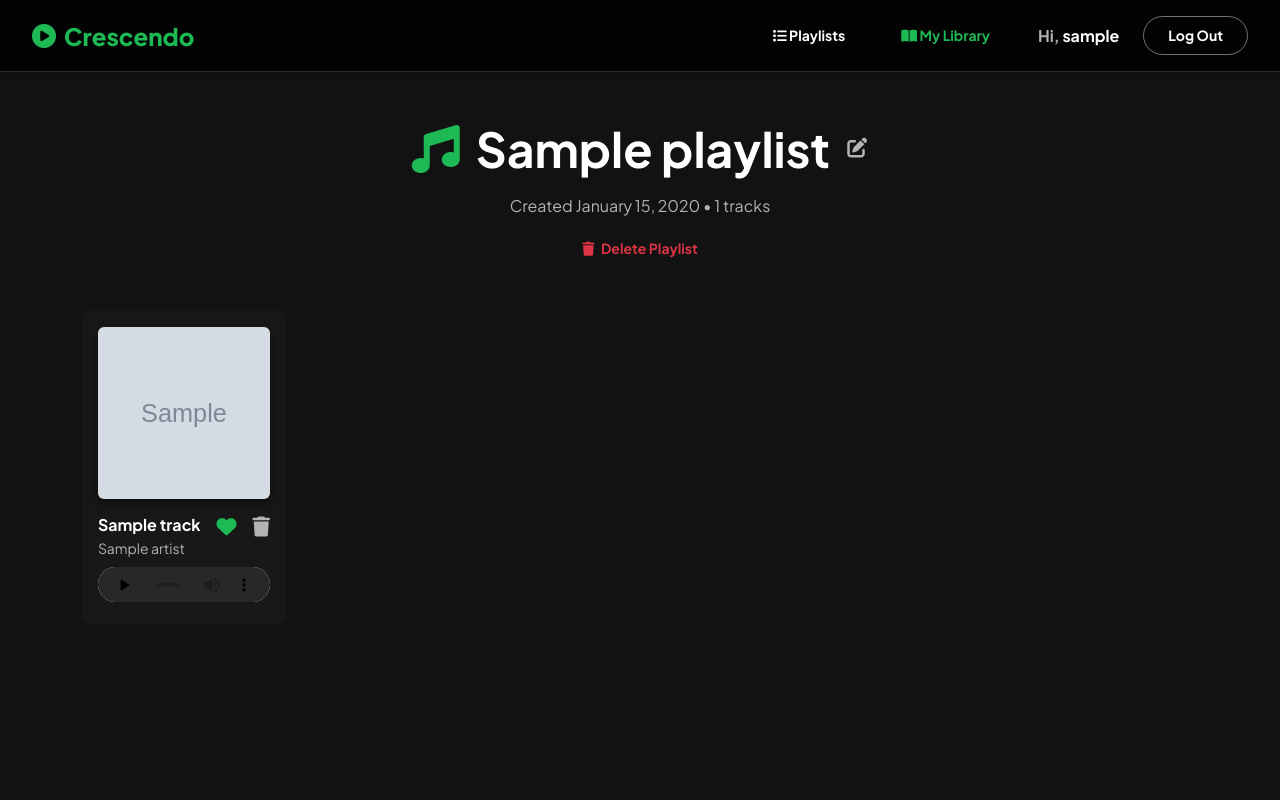
After one commit to toffees-n-gunpowder/Crescendo-Project, a Django app: page /playlist/1/ in a window 1280 px wide. The commit adds this page. Run offline with Django 5.2, Linux system fonts and the light colour scheme; a user stored in the database is signed in; tables that the repository leaves empty hold one stand-in row (values such as "Sample post"); grey boxes marked "Sample" are stand-in pictures.

Commit message:
feat: complete playlist management, genre filters, and user dashboard
- Create Playlist Detail page to view and play tracks
- Implement remove track, delete playlist, and rename playlist features
- Add interactive Genre filter buttons to the Home page
- Build User Dashboard to display account statistics (Liked Songs & Playlists)
- Update navigation bar with clickable username routing to the dashboard

```diff
--- /dev/null
+++ b/music/templates/music/playlist_detail.html
@@ -0,0 +1,202 @@
+<!DOCTYPE html>
+<html lang="en">
+<head>
+    <meta charset="UTF-8">
+    <meta name="viewport" content="width=device-width, initial-scale=1.0">
+    <title>Crescendo | {{ playlist.name }}</title>
+
+    <link rel="preconnect" href="https://fonts.googleapis.com">
+    <link rel="preconnect" href="https://fonts.gstatic.com" crossorigin>
+    <link href="https://fonts.googleapis.com/css2?family=Plus+Jakarta+Sans:wght@400;500;600;700;800&display=swap" rel="stylesheet">
+    <link href="https://cdn.jsdelivr.net/npm/bootstrap@5.3.3/dist/css/bootstrap.min.css" rel="stylesheet">
+    <link rel="stylesheet" href="https://cdnjs.cloudflare.com/ajax/libs/font-awesome/6.5.1/css/all.min.css">
+
+    <style>
+        :root {
+            --spotify-black: #121212;
+            --spotify-card: #181818;
+            --spotify-card-hover: #282828;
+            --spotify-green: #1db954;
+            --spotify-green-hover: #1ed760;
+            --spotify-text-subdued: #b3b3b3;
+        }
+
+        body { font-family: 'Plus Jakarta Sans', sans-serif; background-color: var(--spotify-black); color: #ffffff; min-height: 100vh; }
+
+        /* Navigation Bar */
+        .auth-bar { background-color: rgba(0, 0, 0, 0.8); backdrop-filter: blur(10px); padding: 1rem 2rem; display: flex; justify-content: space-between; align-items: center; position: sticky; top: 0; z-index: 1000; border-bottom: 1px solid #282828; }
+        .brand-logo { color: var(--spotify-green); font-weight: 800; font-size: 1.5rem; text-decoration: none; display: flex; align-items: center; gap: 0.5rem; }
+        .brand-logo:hover { color: var(--spotify-green-hover); }
+
+        /* Buttons */
+        .btn-spotify { background-color: var(--spotify-green); color: #000; font-weight: 700; border-radius: 50px; padding: 0.5rem 1.5rem; border: none; }
+        .btn-spotify:hover { background-color: var(--spotify-green-hover); color: #000; transform: scale(1.02); }
+        .btn-outline-spotify { background-color: transparent; color: #ffffff; font-weight: 700; border-radius: 50px; padding: 0.5rem 1.5rem; border: 1px solid #727272; transition: all 0.2s; }
+        .btn-outline-spotify:hover { border-color: #ffffff; color: #ffffff; }
+
+        /* Track Cards */
+        .track-card { background-color: var(--spotify-card); border-radius: 8px; padding: 1rem; transition: background-color 0.3s ease; height: 100%; }
+        .track-card:hover { background-color: var(--spotify-card-hover); }
+        .cover-image-wrapper { position: relative; width: 100%; padding-top: 100%; margin-bottom: 1rem; border-radius: 6px; overflow: hidden; box-shadow: 0 4px 12px rgba(0,0,0,0.5); }
+        .cover-image-wrapper img { position: absolute; top: 0; left: 0; width: 100%; height: 100%; object-fit: cover; }
+        .track-title { font-weight: 700; font-size: 1rem; margin-bottom: 0.2rem; white-space: nowrap; overflow: hidden; text-overflow: ellipsis; }
+        .track-artist { color: var(--spotify-text-subdued); font-size: 0.875rem; margin-bottom: 1rem; white-space: nowrap; overflow: hidden; text-overflow: ellipsis; }
+
+        /* Audio */
+        audio { width: 100%; height: 35px; outline: none; }
+        audio::-webkit-media-controls-panel { background-color: #282828; }
+        audio::-webkit-media-controls-current-time-display, audio::-webkit-media-controls-time-remaining-display { color: #ffffff; }
+
+        .text-green { color: var(--spotify-green); }
+        .text-subdued { color: var(--spotify-text-subdued); }
+        .custom-hover { transition: color 0.2s; }
+        .custom-hover:hover { color: #ffffff !important; }
+    </style>
+</head>
+<body>
+
+    <!-- Top Navigation -->
+    <div class="auth-bar shadow-sm mb-5">
+        <a href="{% url 'home' %}" class="brand-logo">
+            <i class="fa-solid fa-circle-play"></i> Crescendo
+        </a>
+        <div class="d-flex align-items-center">
+            <a href="{% url 'playlists' %}" class="btn btn-outline-spotify btn-sm me-2 border-0 text-white">
+                <i class="fa-solid fa-list"></i> Playlists
+            </a>
+            <a href="{% url 'library' %}" class="btn btn-outline-spotify btn-sm me-4 border-0 text-green">
+                <i class="fa-solid fa-book-open"></i> My Library
+            </a>
+            <span class="me-4 text-subdued fw-bold">Hi, <span class="text-white">{{ user.username }}</span></span>
+            <form method="POST" action="{% url 'logout' %}" style="display:inline;">
+                {% csrf_token %}
+                <button type="submit" class="btn btn-outline-spotify btn-sm">Log Out</button>
+            </form>
+        </div>
+    </div>
+
+    <div class="container mb-5 pb-5">
+
+        <!-- Header Section (UPDATED) -->
+        <div class="row mb-5 mt-4">
+            <div class="col-12 text-center">
+                <h1 class="display-5 fw-bold mb-3 d-flex justify-content-center align-items-center">
+                    <i class="fa-solid fa-music text-green me-3"></i>{{ playlist.name }}
+
+                    <!-- NEW: Rename Button (Triggers Modal) -->
+                    <button class="btn btn-link text-subdued p-0 ms-3 shadow-none" data-bs-toggle="modal" data-bs-target="#renameModal" title="Rename Playlist">
+                        <i class="fa-solid fa-pen-to-square fs-5 custom-hover"></i>
+                    </button>
+                </h1>
+                <p class="text-subdued mb-3">Created {{ playlist.created_at|date:"F j, Y" }} &bull; {{ playlist.playlist_tracks.count }} tracks</p>
+
+                <!-- NEW: Delete Playlist Button -->
+                <form method="POST" action="{% url 'delete_playlist' playlist.id %}" onsubmit="return confirm('Are you sure you want to delete this entire playlist?');">
+                    {% csrf_token %}
+                    <button type="submit" class="btn btn-outline-danger btn-sm border-0 fw-bold">
+                        <i class="fa-solid fa-trash me-1"></i> Delete Playlist
+                    </button>
+                </form>
+            </div>
+        </div>
+
+        <!-- Track Grid -->
+        <div class="row row-cols-2 row-cols-md-3 row-cols-lg-5 g-4">
+            {% for track in tracks %}
+                <div class="col">
+                    <div class="track-card d-flex flex-column">
+
+                        <!-- Album Cover -->
+                        <div class="cover-image-wrapper">
+                            {% if track.album and track.album.cover_url %}
+                                <img src="{{ track.album.cover_url }}" alt="{{ track.title }} Cover">
+                            {% else %}
+                                <div class="w-100 h-100 d-flex align-items-center justify-content-center bg-secondary">
+                                    <i class="fa-solid fa-music fa-2x text-dark"></i>
+                                </div>
+                            {% endif %}
+                        </div>
+
+                        <!-- Track Info & Like Button -->
+                        <div class="d-flex justify-content-between align-items-start mb-2">
+                            <div class="text-truncate pe-2">
+                                <h5 class="track-title mb-0" title="{{ track.title }}">{{ track.title }}</h5>
+                                <p class="track-artist mt-1 mb-0 text-truncate">
+                                    {% for artist in track.artists.all %}
+                                        {{ artist.name }}{% if not forloop.last %}, {% endif %}
+                                    {% empty %}
+                                        Unknown Artist
+                                    {% endfor %}
+                                </p>
+                            </div>
+
+                            <!-- Action Buttons (Like & Remove) -->
+                            <div class="d-flex align-items-center gap-3">
+                                <form method="POST" action="{% url 'toggle_like' track.id %}">
+                                    {% csrf_token %}
+                                    <button type="submit" class="btn btn-link p-0 border-0 shadow-none text-decoration-none">
+                                        {% if track.id in liked_track_ids %}
+                                            <i class="fa-solid fa-heart text-green fs-5"></i>
+                                        {% else %}
+                                            <i class="fa-regular fa-heart text-subdued fs-5"></i>
+                                        {% endif %}
+                                    </button>
+                                </form>
+
+                                <form method="POST" action="{% url 'remove_from_playlist' playlist.id track.id %}">
+                                    {% csrf_token %}
+                                    <button type="submit" class="btn btn-link p-0 border-0 shadow-none text-decoration-none" title="Remove from Playlist">
+                                        <i class="fa-solid fa-trash text-subdued fs-5 custom-hover" onmouseover="this.style.color='#ff4d4d'" onmouseout="this.style.color='var(--spotify-text-subdued)'"></i>
+                                    </button>
+                                </form>
+                            </div>
+                        </div>
+
+                        <!-- Audio Player -->
+                        <div class="mt-auto">
+                            {% if track.audio_file %}
+                                <audio controls preload="none">
+                                    <source src="{{ track.audio_file }}" type="audio/mpeg">
+                                </audio>
+                            {% endif %}
+                        </div>
+
+                    </div>
+                </div>
+            {% empty %}
+                <!-- Empty State -->
+                <div class="col-12 text-center text-subdued mt-5 w-100">
+                    <i class="fa-solid fa-headphones fa-3x mb-4 text-secondary"></i>
+                    <h4>This playlist is empty</h4>
+                    <p class="mb-4">Go back to the Home page to find songs and add them here!</p>
+                    <a href="{% url 'home' %}" class="btn btn-outline-spotify text-decoration-none">Discover Music</a>
+                </div>
+            {% endfor %}
+        </div>
+    </div>
+
+    <!-- NEW: Rename Playlist Modal -->
+    <div class="modal fade" id="renameModal" tabindex="-1" aria-hidden="true">
+        <div class="modal-dialog modal-dialog-centered">
+            <div class="modal-content text-white" style="background-color: var(--spotify-card); border: 1px solid #282828;">
+                <div class="modal-header border-0">
+                    <h5 class="modal-title fw-bold">Rename Playlist</h5>
+                    <button type="button" class="btn-close btn-close-white" data-bs-dismiss="modal" aria-label="Close"></button>
+                </div>
+                <form method="POST" action="{% url 'rename_playlist' playlist.id %}">
+                    {% csrf_token %}
+                    <div class="modal-body">
+                        <input type="text" name="name" class="form-control text-white" style="background-color: #242424; border: 1px solid transparent;" value="{{ playlist.name }}" required>
+                    </div>
+                    <div class="modal-footer border-0">
+                        <button type="button" class="btn btn-outline-spotify" data-bs-dismiss="modal">Cancel</button>
+                        <button type="submit" class="btn btn-spotify">Save</button>
+                    </div>
+                </form>
+            </div>
+        </div>
+    </div>
+
+    <script src="https://cdn.jsdelivr.net/npm/bootstrap@5.3.3/dist/js/bootstrap.bundle.min.js"></script>
+</body>
+</html>
--- a/music/templates/music/playlists.html
+++ b/music/templates/music/playlists.html
@@ -111,12 +111,15 @@
         <div class="row row-cols-2 row-cols-md-3 row-cols-lg-4 g-4">
             {% for playlist in playlists %}
                 <div class="col">
+                    <!-- NEW: Wrap the card in a clickable anchor tag -->
+                    <a href="{% url 'playlist_detail' playlist.id %}" class="text-decoration-none text-white">
                         <div class="playlist-card d-flex flex-column justify-content-center">
                             <i class="fa-solid fa-music playlist-icon"></i>
                             <h5 class="fw-bold mb-1">{{ playlist.name }}</h5>
                             <p class="text-subdued small mb-2">{{ playlist.playlist_tracks.count }} tracks</p>
                             <p class="text-subdued" style="font-size: 0.75rem;">Created {{ playlist.created_at|date:"M d, Y" }}</p>
                         </div>
+                    </a>
                 </div>
             {% empty %}
                 <!-- Empty State -->
--- a/music/urls.py
+++ b/music/urls.py
@@ -15,4 +15,9 @@ urlpatterns = [
     path('library/', views.my_library, name='library'),
     path('playlists/', views.playlists, name='playlists'),
     path('playlist/add/<int:track_id>/<int:playlist_id>/', views.add_to_playlist, name='add_to_playlist'),
+    path('playlist/<int:playlist_id>/', views.playlist_detail, name='playlist_detail'),
+    path('playlist/<int:playlist_id>/remove/<int:track_id>/', views.remove_from_playlist, name='remove_from_playlist'),
+    path('playlist/<int:playlist_id>/delete/', views.delete_playlist, name='delete_playlist'),
+    path('playlist/<int:playlist_id>/rename/', views.rename_playlist, name='rename_playlist'),
+    path('dashboard/', views.dashboard, name='dashboard'),
 ]
--- a/music/views.py
+++ b/music/views.py
@@ -21,6 +21,12 @@ from .models import Track, LikedTrack  # Make sure LikedTrack is imported!
 def home(request):
     # 1. Fetch all tracks
     track_list = Track.objects.prefetch_related('artists').all()
+
+    # NEW: 2. Check if a genre button was clicked
+    genre_query = request.GET.get('genre')
+    if genre_query:
+        # Filter tracks where the connected genre's name exactly matches the button
+        track_list = track_list.filter(genre__name__iexact=genre_query)
 
     # 2. Search logic
     query = request.GET.get('q')
@@ -159,3 +165,76 @@ def add_to_playlist(request, track_id, playlist_id):
 
     next_url = request.META.get('HTTP_REFERER', 'home')
     return redirect(next_url)
+
+@login_required(login_url='login')
+def playlist_detail(request, playlist_id):
+    # 1. Get the specific playlist, ensuring it belongs to the logged-in user
+    playlist = get_object_or_404(Playlist, id=playlist_id, user=request.user)
+
+    # 2. Get all the tracks in this playlist, ordered by their position
+    playlist_tracks = PlaylistTrack.objects.filter(playlist=playlist).select_related('track').order_by('position')
+
+    # 3. Extract the actual Track objects so the HTML can easily read them
+    tracks = [pt.track for pt in playlist_tracks]
+
+    # 4. We still want the heart icons to work, so fetch the liked track IDs
+    liked_track_ids = LikedTrack.objects.filter(user=request.user).values_list('track_id', flat=True)
+
+    context = {
+        'playlist': playlist,
+        'tracks': tracks,
+        'liked_track_ids': liked_track_ids,
+    }
+    return render(request, 'music/playlist_detail.html', context)
+
+@login_required(login_url='login')
+def remove_from_playlist(request, playlist_id, track_id):
+    if request.method == 'POST':
+        # 1. Ensure this playlist belongs to the logged-in user
+        playlist = get_object_or_404(Playlist, id=playlist_id, user=request.user)
+        track = get_object_or_404(Track, id=track_id)
+
+        # 2. Find the specific record linking this track to this playlist and delete it
+        PlaylistTrack.objects.filter(playlist=playlist, track=track).delete()
+
+    # Redirect back to the same playlist page
+    return redirect('playlist_detail', playlist_id=playlist.id)
+
+@login_required(login_url='login')
+def delete_playlist(request, playlist_id):
+    if request.method == 'POST':
+        # 1. Find the playlist and ensure it belongs to this user
+        playlist = get_object_or_404(Playlist, id=playlist_id, user=request.user)
+        # 2. Delete it from the database
+        playlist.delete()
+
+    # 3. Send them back to the main Playlists hub
+    return redirect('playlists')
+
+@login_required(login_url='login')
+def rename_playlist(request, playlist_id):
+    if request.method == 'POST':
+        playlist = get_object_or_404(Playlist, id=playlist_id, user=request.user)
+        new_name = request.POST.get('name')
+
+        # If they typed a name, update it and save to the database
+        if new_name:
+            playlist.name = new_name
+            playlist.save()
+
+    # Send them right back to the playlist they were just looking at
+    return redirect('playlist_detail', playlist_id=playlist.id)
+
+@login_required(login_url='login')
+def dashboard(request):
+    # 1. Count how many tracks the user has liked
+    liked_count = LikedTrack.objects.filter(user=request.user).count()
+
+    # 2. Count how many playlists the user has created
+    playlist_count = Playlist.objects.filter(user=request.user).count()
+
+    context = {
+        'liked_count': liked_count,
+        'playlist_count': playlist_count,
+    }
+    return render(request, 'music/dashboard.html', context)
```
Also changed, not shown: music/templates/music/dashboard.html (added, +114 -0 lines), music/templates/music/home.html (+16 -1 lines). Lines whose indentation alone changed are shown as unchanged.
